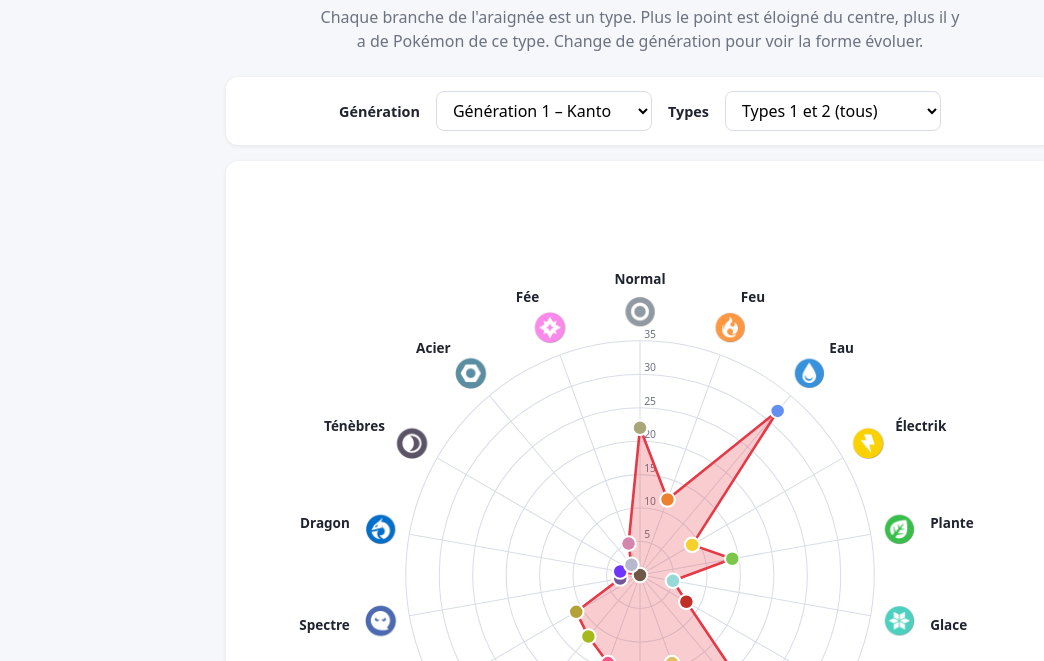
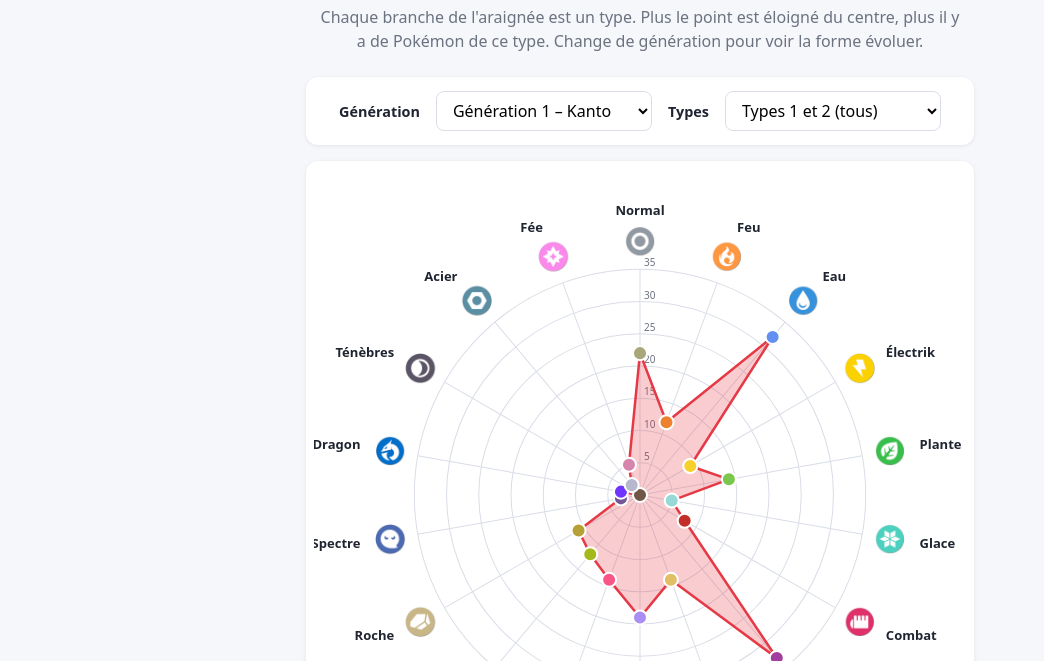
Before and after one commit to Emilawah/visu_pokemon, a plain HTML site: page graph_type.html in a window 1280 px wide. Shown: the part 139-800 px from the top of the page, without its empty margins (0-1044 px from the left). Drawn offline with nearby package versions, Linux system fonts and the light colour scheme.

Commit message:
adjust organisation fenetre graphe

```diff
--- a/script.js
+++ b/script.js
@@ -1,8 +1,8 @@
 // ---------- Paramètres ----------
-const TAILLE = 780;                 // viewBox carré
+const TAILLE = 650;                 // viewBox carré
 const CENTRE = TAILLE / 2;
 const RAYON = 225;
-const NB_GRADUATIONS = 5;
+const NB_GRADUATIONS = 5
 
 // 18 types (ordre fixe autour de l'araignée) + couleur (variable visuelle : teinte = type)
 const TYPES = [
--- a/style.css
+++ b/style.css
@@ -37,7 +37,7 @@
 }
 
 main {
-    max-width: 860px;
+    max-width: 700px;
     margin: 0 auto;
     padding: 16px;
 }
```
